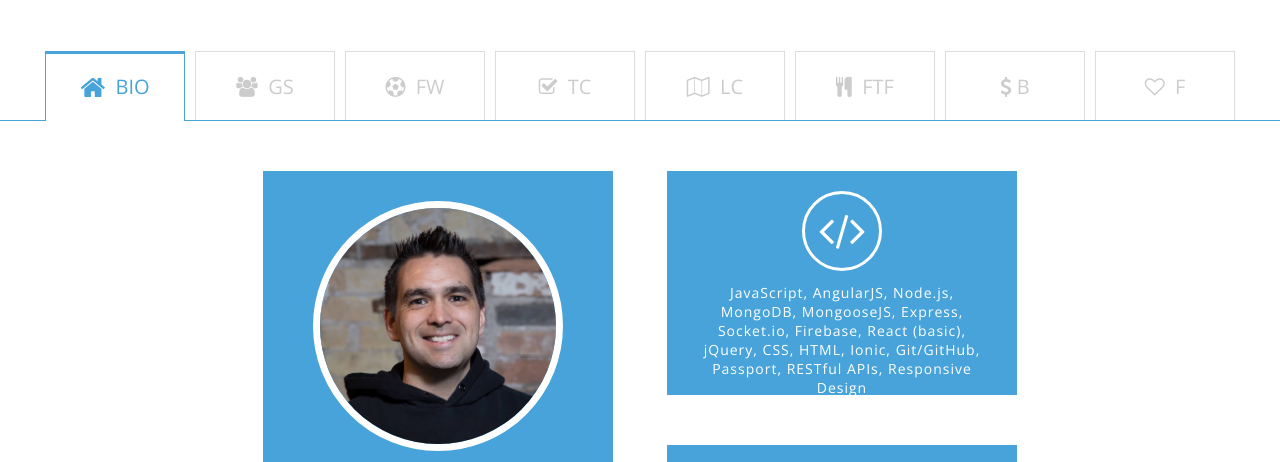
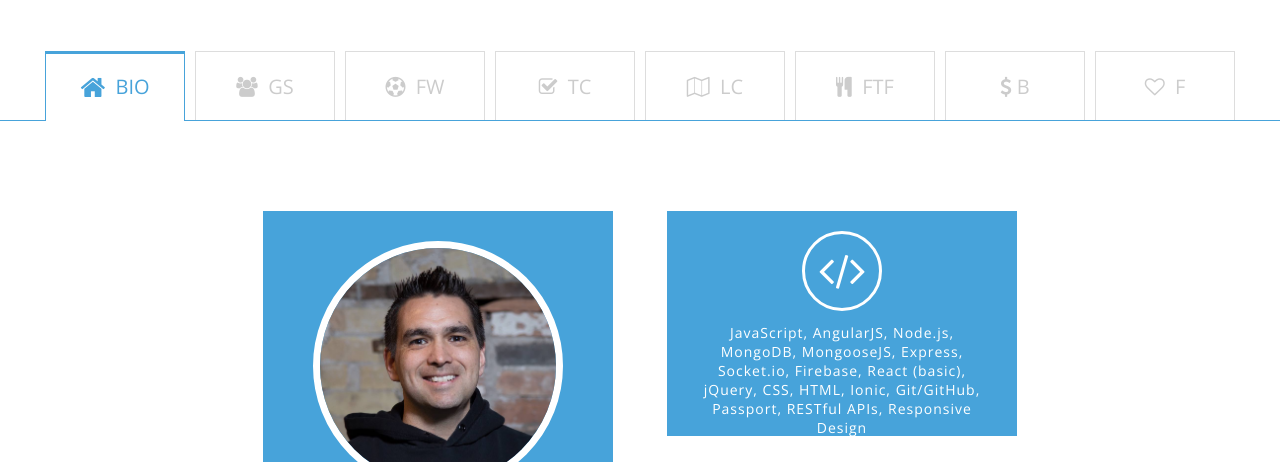
Before and after one commit to blakehagen/portfolio, a website: page public/index.html in a window 1280 px wide. Shown: the top 462 px of the page. Drawn offline with nearby package versions, Linux system fonts and the light colour scheme; some packages are replaced by stand-ins of ours.

Commit message:
bio page

```diff
--- a/public/directives/bio/bioTmpl.html
+++ b/public/directives/bio/bioTmpl.html
@@ -1,4 +1,5 @@
 <div class="bio-wrapper">
+    <div class="content-container">
         <div class="rectangle">
             <div class="bio-img-container">
                 <img src="/styles/assets/bhagen.jpg" alt="Blake Hagen Picture">
@@ -35,8 +36,6 @@
                     <h5>When I'm not coding, I'm hanging out with this rowdy crew. I'm a husband, father, coder, triathlete, sports nut, and lover of faith, food, and fun.</h5>
                 </div>
             </div>
-
         </div>
-
-
     </div>
+</div>
--- a/public/styles/styles.css
+++ b/public/styles/styles.css
@@ -74,7 +74,7 @@ h1,h2,h3,h4,h5,h6 {
 
 .content-border {
     width: 100%;
-    height: auto;
+    height: calc(100% - 120px);
     border-top: 1px solid #47A3DA;
     position: relative;
     z-index: 999;
@@ -84,11 +84,33 @@ h1,h2,h3,h4,h5,h6 {
 
 .bio-wrapper {
     width: 100%;
+    height: 100%;
     text-align: center;
+    display: -webkit-box;
+	display: -moz-box;
+	display: -ms-flexbox;
+	display: -webkit-flex;
+    display: flex;
+    -webkit-justify-content: center;
+	-moz-justify-content: center;
+	-ms-justify-content: center;
+    justify-content: center;
+    -webkit-align-items: center;
+	-moz-align-items: center;
+	-ms-align-items: center;
+    align-items: center;
+    /*border: 1px solid red;*/
+}
+
+.content-container {
+    /*border: 1px solid orange;*/
+    width: 756px;
+    height: 500px;
 }
 
 .rectangle {
-    margin: 50px 25px 0 25px;
+    /*margin: 50px 25px 0 25px;*/
+    margin: 0 50px 0 0;
     display: inline-block;
     width: 350px;
     height: 500px;
@@ -140,14 +162,16 @@ h1,h2,h3,h4,h5,h6 {
 
 .no-fill {
     background: none;
+    margin-right: 0px;
 }
 
 .sml-rectangle {
     width: 100%;
-    height: 224px;
+    height: 225px;
     background: #47A3DA;
     margin: 0 0 50px 0;
     padding-top: 20px;
+    float: right;
 }
 
 .sml-img-container {
@@ -214,6 +238,9 @@ h1,h2,h3,h4,h5,h6 {
     .tab {
         width: 100px;
     }
+
+    .content-border {
+        height: calc(100% - 100px);
 }
 
 @media (max-width: 900px){
```
Lines whose indentation alone changed are shown as unchanged.
